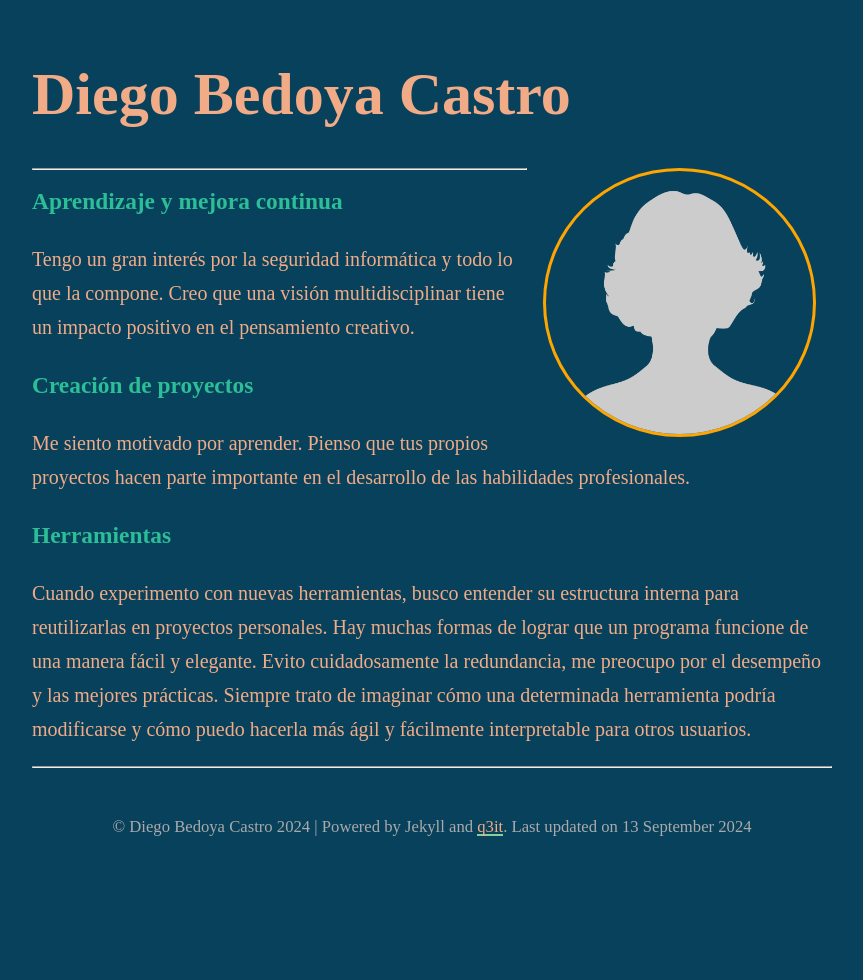
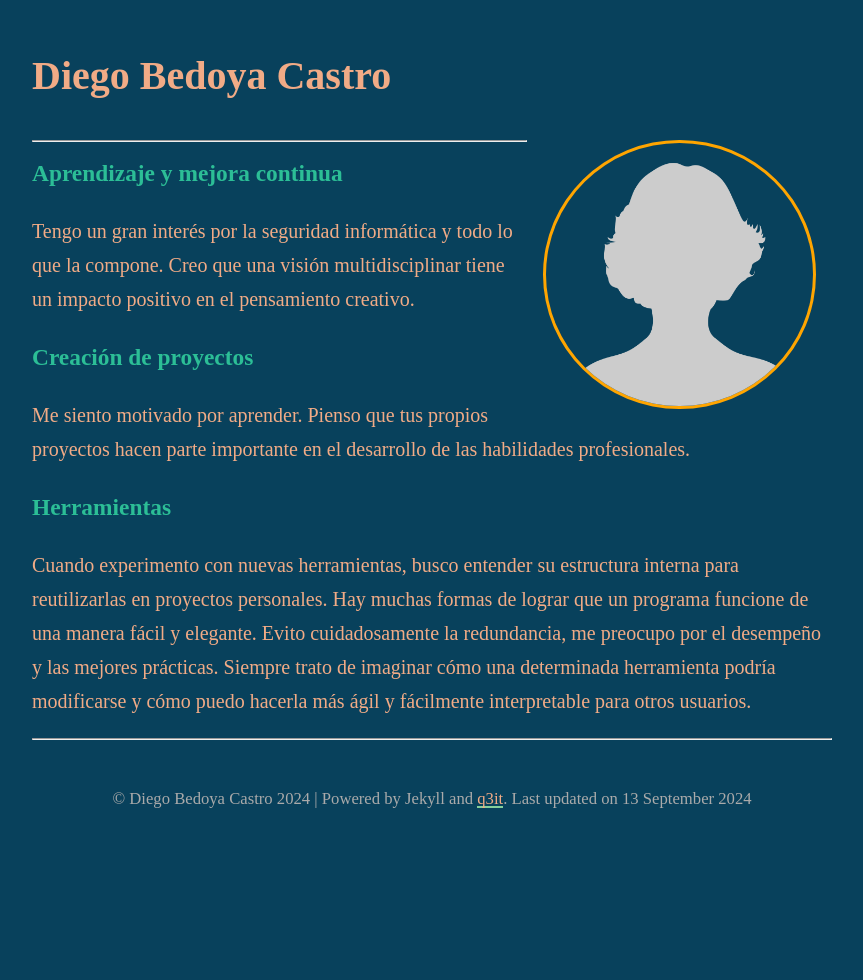
Before and after one commit to q3it/card, a Jekyll site: the page built from index.md, in a window 1280 px wide. Shown: the whole page, without its empty margins (208-1071 px from the left). Built offline with Jekyll 4.4.1, drawn with Linux system fonts in a browser that asks for light colours; nearby versions of some CDN libraries.

Commit message:
Update style.scss

```diff
--- a/assets/css/_sass/style.scss
+++ b/assets/css/_sass/style.scss
@@ -104,13 +104,13 @@
   padding-left: 1em;
   font-family: Lora;
   /*font-family: Georgia,Times,Times New Roman,serif;*/
-  font-size: 0.9*$base-font-size;
+  font-size: 1.5*$base-font-size;
   font-style: italic;
 }
 
 
 .headline, .post-headline {
-  font-size: 3em;
+  font-size: 2em;
   margin-bottom: -0.4em;
 
   @include media-query($on-palm) {
```
